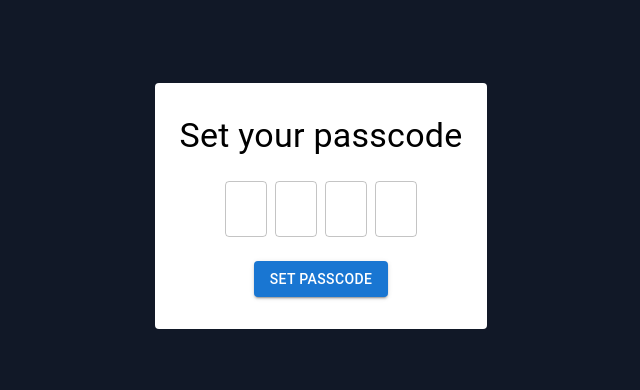
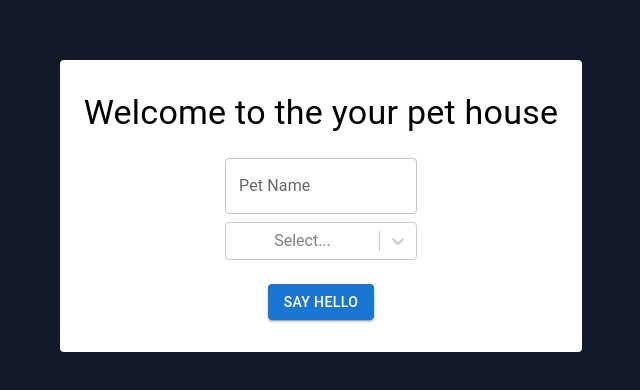
Before and after one commit to arielmalada/GUI, a React (Create React App) app: page / in a window 1280 px wide. Shown: the part 194-584 px from the top of the page, without its empty margins (319-959 px from the left). Built offline with nearby package versions, Linux system fonts and the light colour scheme.

Commit message:
feat: task5

```diff
--- a/src/App.js
+++ b/src/App.js
@@ -1,10 +1,10 @@
 import logo from './logo.svg';
 import './App.css';
-import Task4 from './views/Task4';
+import Task5 from './views/Task5';
 
 function App() {
   return (
-    <Task4 />
+    <Task5 />
   );
 }
 
--- /dev/null
+++ b/src/views/Task5/Task5.page.jsx
@@ -0,0 +1,71 @@
+//#region IMPORTS
+import React, { useState } from "react";
+import Typography from "@mui/material/Typography";
+import Button from "@mui/material/Button";
+import { TextField, Modal } from "@mui/material";
+import Select from "react-select";
+//#endregion
+
+//#region MAIN COMPONENTS
+const Task5 = () => {
+  const petTypeList = [
+    { value: "cat", label: "Cat" },
+    { value: "dog", label: "Dog" },
+    { value: "Bird", label: "Bird" },
+  ];
+  const [isModalOpen, setIsModalOpen] = useState(false);
+  const [petName, setPetName] = useState("");
+  const [petType, setPetType] = useState("");
+  const handlePetNameChange = (event) => {
+    setPetName(event.target.value);
+  };
+  const handleModalClose = () => {
+    setIsModalOpen(false);
+  };
+
+  const handleHelloButton = () => {
+    setIsModalOpen(true);
+  };
+  return (
+    <div className="w-full h-[100vh] flex items-center justify-center">
+      <div className="flex flex-col items-center gap-6 px-6 py-8 text-center text-black bg-white rounded">
+        <Typography variant="h4" className="text-black">
+          Welcome to the your pet house
+        </Typography>
+        <div className="flex flex-col items-center w-48 gap-2 ">
+          <TextField label="Pet Name" onChange={handlePetNameChange} />
+          <Select
+            options={petTypeList}
+            className="w-full"
+            onChange={(selected) => {
+              setPetType(selected.value);
+            }}
+          />
+        </div>
+        <Button onClick={handleHelloButton} variant="contained">
+          Say Hello
+        </Button>
+        <Modal
+          open={isModalOpen}
+          onClose={handleModalClose}
+          aria-labelledby="modal-modal-title"
+          aria-describedby="modal-modal-description"
+        >
+          <div className="absolute transform -translate-x-1/2 -translate-y-1/2 top-1/2 left-1/2 w-96">
+            <div className="flex flex-col items-center justify-center px-4 py-6 text-black bg-white rounded">
+              <Typography id="modal-modal-type" variant="h4" >
+                Hi {petName}
+              </Typography>
+              <Typography id="modal-modal-description">
+                you're a nice {petType}
+              </Typography>
+            </div>
+          </div>
+        </Modal>
+      </div>
+    </div>
+  );
+};
+//#endregion
+
+export default Task5;
--- /dev/null
+++ b/src/views/Task5/index.js
@@ -0,0 +1 @@
+export {default} from './Task5.page'
```
